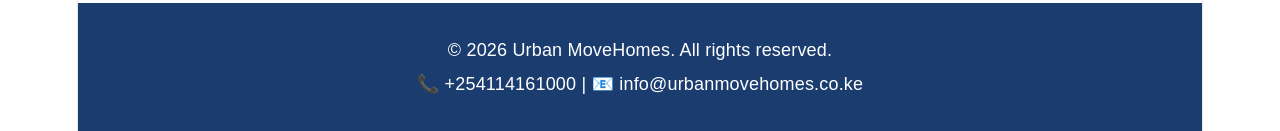
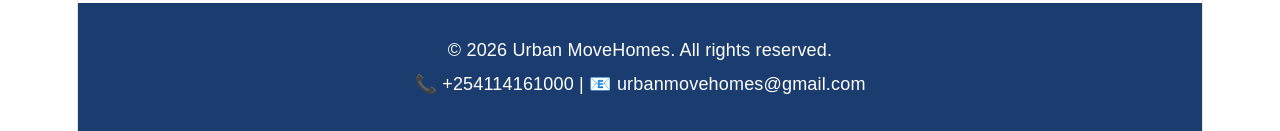
Before and after one commit to ArapCheruiyot/UrbanMovesHomes, a React (Vite) app: page /quote in a window 1280 px wide. Shown: the part 1197-1328 px from the top of the page. Built offline with nearby package versions, Linux system fonts and the light colour scheme.

Commit message:
Update contact email in Footer component

```diff
--- a/src/components/Footer.jsx
+++ b/src/components/Footer.jsx
@@ -4,7 +4,7 @@
     return (
         <footer>
             <p>&copy; 2026 Urban MoveHomes. All rights reserved.</p>
-            <p>📞 +254114161000 | 📧 info@urbanmovehomes.co.ke</p>
+            <p>📞 +254114161000 | 📧 urbanmovehomes@gmail.com</p>
         </footer>
     );
 };
```
